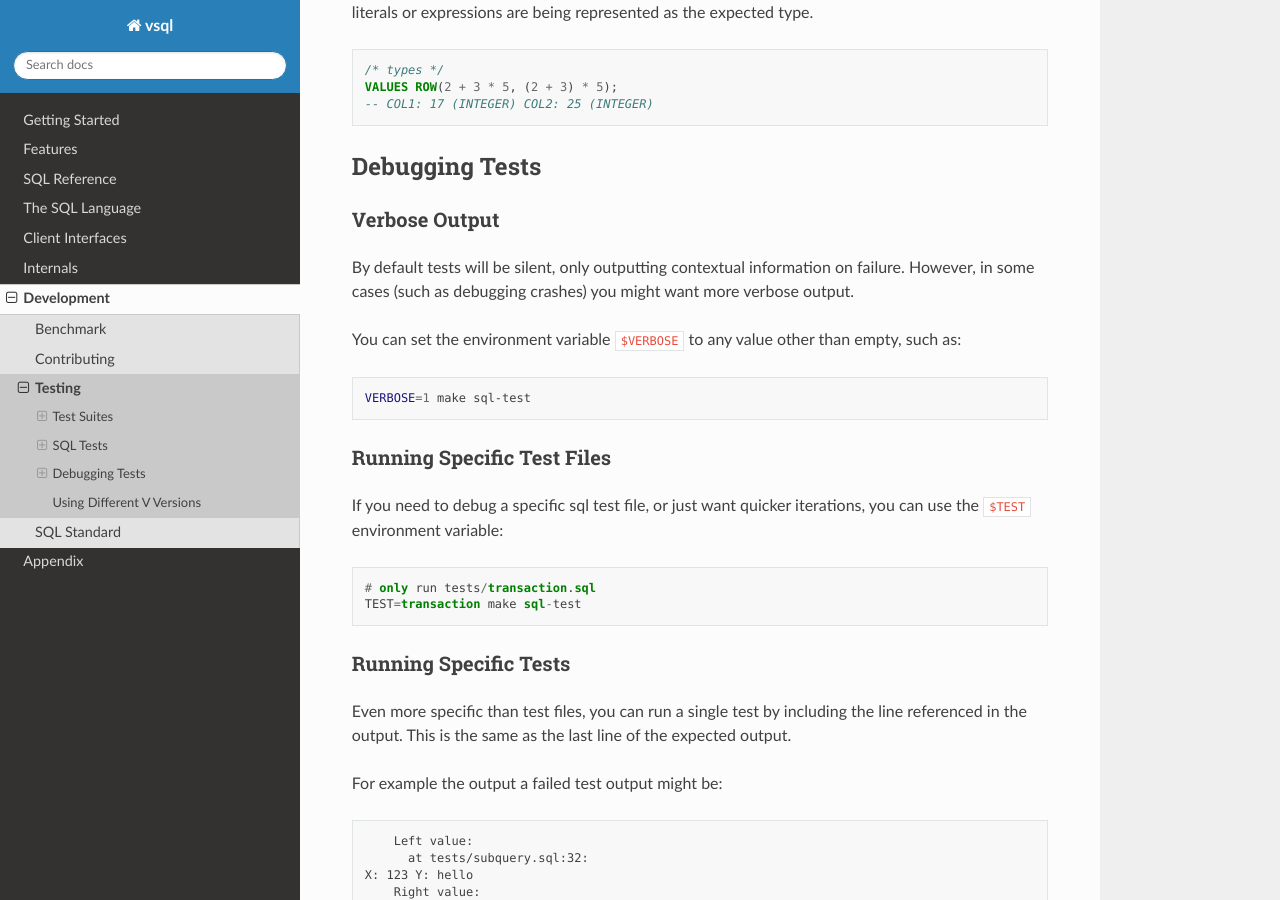
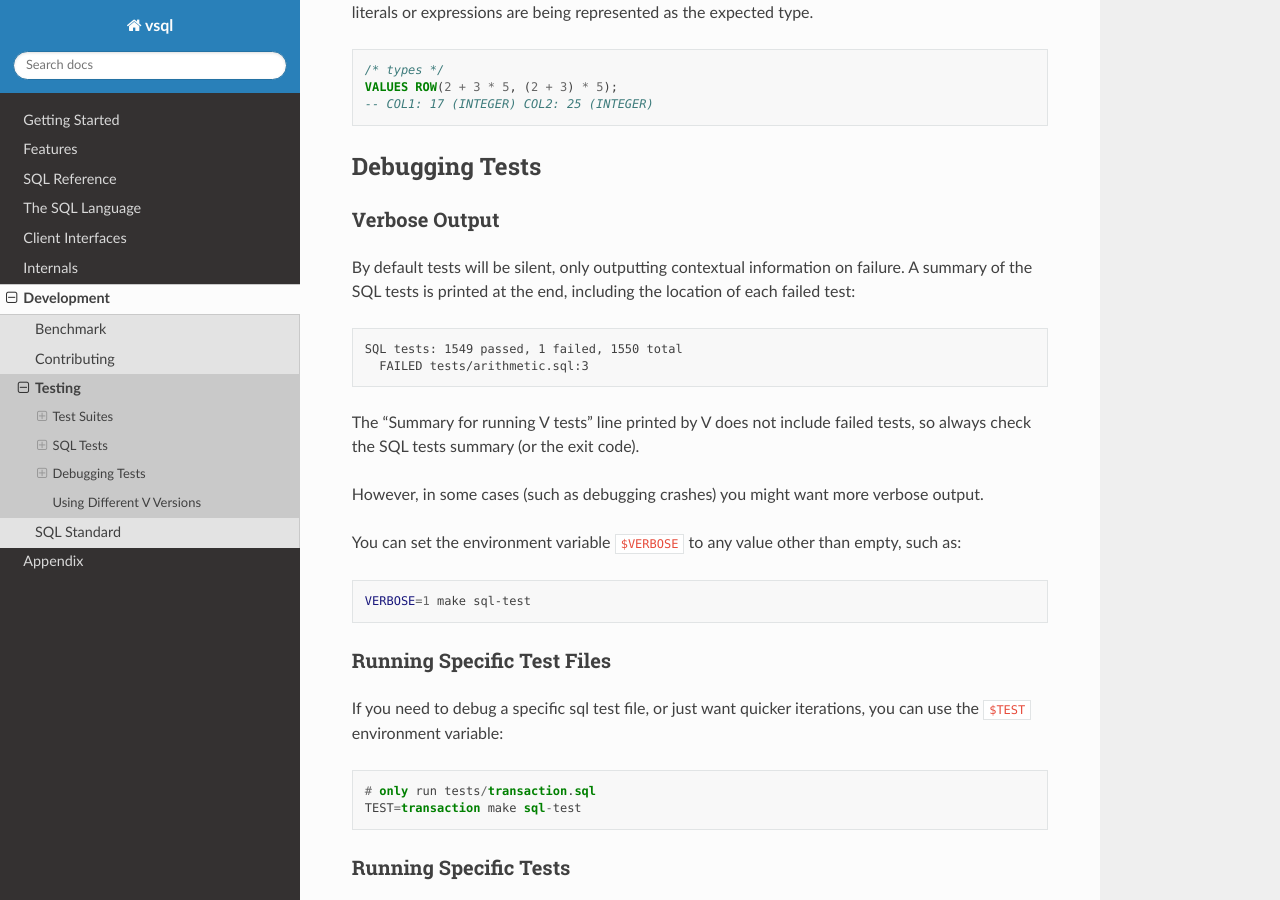
Before and after one commit to elliotchance/vsql, a Sphinx documentation site: the page built from docs/testing.rst, in a window 1280 px wide and 900 px high, scrolled down 6927 px. Built offline with Sphinx 7.4.7 and the Read the Docs theme 3.1.0, drawn with Linux system fonts in a browser that asks for light colours.

Commit message:
chore: Fix build and release tooling for the V3 compiler
The V3 compiler leaves temporary .v3cc directories next to the files it
builds, and the SQL standard PDF must never be committed. The SQL tests
now print their own summary because the V test summary leaves out failed
assertions.

The Makefile now uses the old compiler with notices hidden when building
and testing vsql. V3 fails to compile vsql and fell back to it every time
anyway, which took about 10 minutes for the examples alone and printed
most of the CI log.

The Windows binary now gets a version like the others. set_version.sh no
longer leaves a version.v-e file behind on macOS, and the Docker image is
built with the same V setup as the release binaries.

Fixes #242
Fixes #243
Fixes #244

Co-Authored-By: Claude Opus 5.5 <noreply@anthropic.com>

```diff
--- a/docs/testing.rst
+++ b/docs/testing.rst
@@ -342,7 +342,18 @@ Verbose Output
 ^^^^^^^^^^^^^^
 
 By default tests will be silent, only outputting contextual information on
-failure. However, in some cases (such as debugging crashes) you might want more
+failure. A summary of the SQL tests is printed at the end, including the
+location of each failed test:
+
+.. code-block:: text
+
+   SQL tests: 1549 passed, 1 failed, 1550 total
+     FAILED tests/arithmetic.sql:3
+
+The "Summary for running V tests" line printed by V does not include failed
+tests, so always check the SQL tests summary (or the exit code).
+
+However, in some cases (such as debugging crashes) you might want more
 verbose output.
 
 You can set the environment variable ``$VERBOSE`` to any value other than empty,
```
Also changed, not shown: 6 other files.
